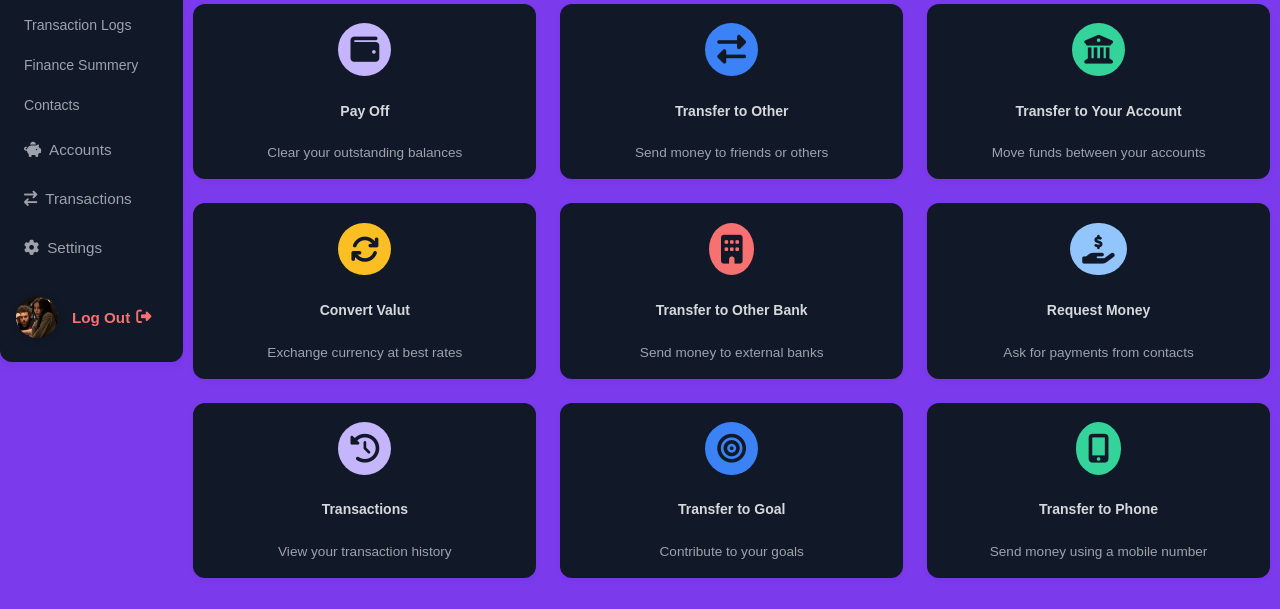
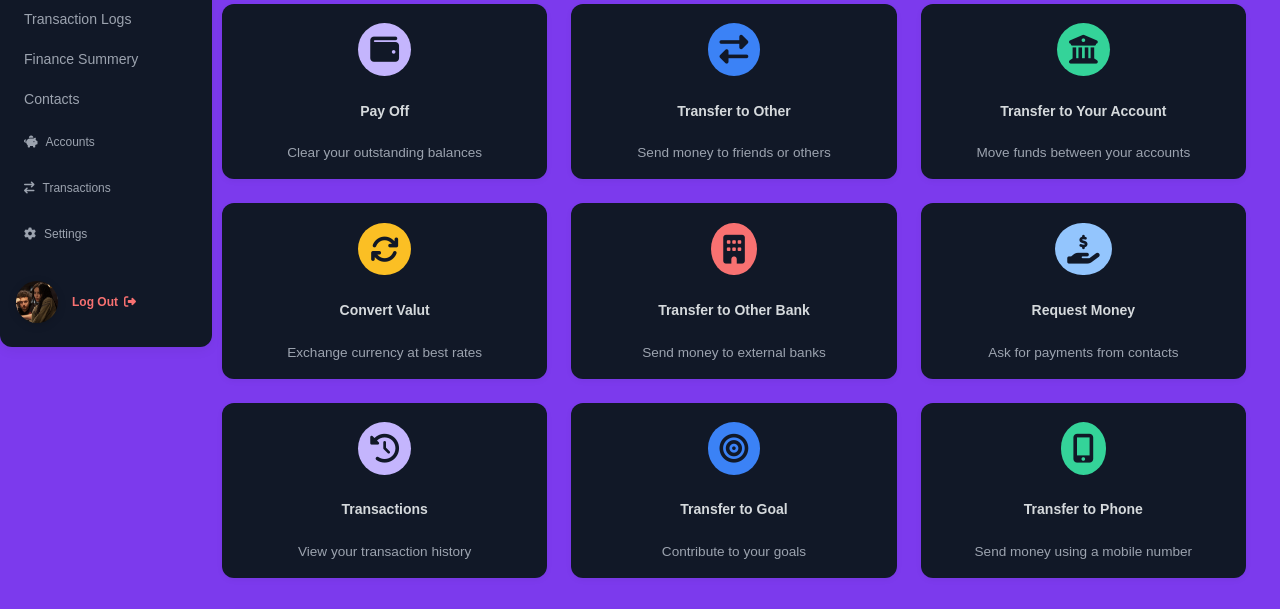
Before and after one commit to KlasniMisho123/TBC-Academy-Task-1, a plain HTML site: page transactionsDark.html in a window 1280 px wide. Shown: the part 249-858 px from the top of the page. Drawn offline with Linux system fonts and the light colour scheme.

Commit message:
transactions dark commit

```diff
--- a/public/styles/stylesDark.css
+++ b/public/styles/stylesDark.css
@@ -2092,6 +2092,9 @@ body {
   font-size: 0.85rem;
   color: var(--color-text-muted);
 }
+.status-label {
+  height: max-content;
+}
 
 .status-label.expense {
   background: #fee2e2;
@@ -2425,8 +2428,29 @@ body {
     display: inline;
     margin: auto 0;
   }
-
-
+  .main-actions-item {
+     padding: 0.5rem 0.7rem;
+  }
+
+  .dashboard-content-div {
+      margin: 5px 5px;
+      width: 60%;
+  }
+
+  .action-desc  {
+    white-space: wrap;
+  }
+
+  .side-nav {
+    width: 100px;
+    padding: 1rem 0.5rem;
+  }
+
+  .side-nav {
+    width: 100px;
+    font-size: 12px;
+    padding: 1rem 0.5rem;
+  }
 }
 
 /* Tablet (≥ 600px) */
@@ -2473,10 +2497,9 @@ body {
 
   .dashboard-content-div {
       margin: 10px 10px;
-      width: 100%;
-    }
-}
-
+      width: 80%;
+  }
+}
 
 
 /* Desktop (≥ 1024px) */
@@ -2497,4 +2520,8 @@ body {
     width: 180px;
     padding: 1.5rem 1rem;
   }
-}
+
+  .main-actions-item {
+   padding: 1.2rem 1.5rem;
+  }
+}
```
